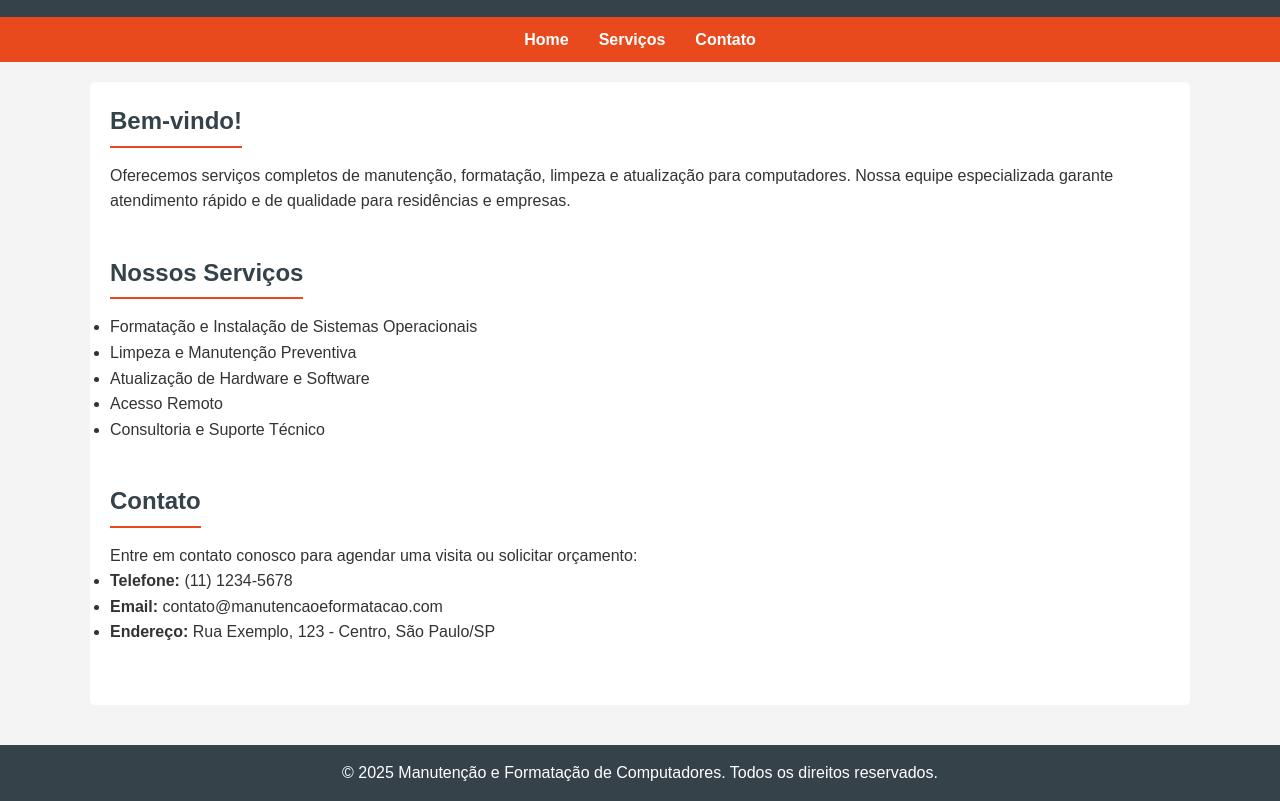
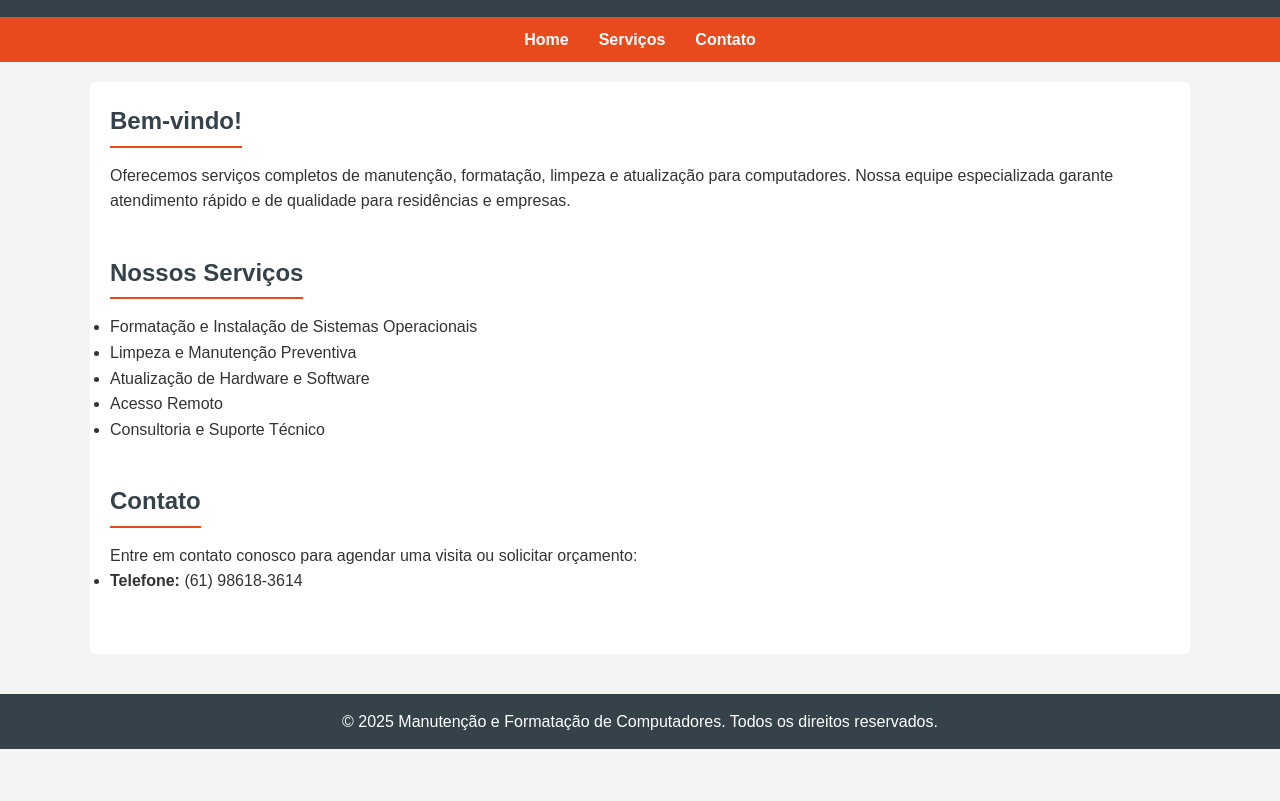
Before and after one commit to LonNaVy/LonNaVy.github.io, a plain HTML site: page index.html in a window 1280 px wide. Shown: the part 110-911 px from the top of the page. After the commit the page ends 859 px from the top, so only its background shows below. Drawn offline with Linux system fonts and the light colour scheme.

Commit message:
index.html

```diff
--- a/index.html
+++ b/index.html
@@ -168,9 +168,7 @@
       <h2>Contato</h2>
       <p>Entre em contato conosco para agendar uma visita ou solicitar orçamento:</p>
       <ul>
-        <li><strong>Telefone:</strong> (11) 1234-5678</li>
-        <li><strong>Email:</strong> contato@manutencaoeformatacao.com</li>
-        <li><strong>Endereço:</strong> Rua Exemplo, 123 - Centro, São Paulo/SP</li>
+        <li><strong>Telefone:</strong> (61) 98618-3614</li>
       </ul>
     </section>
   </div>
```
